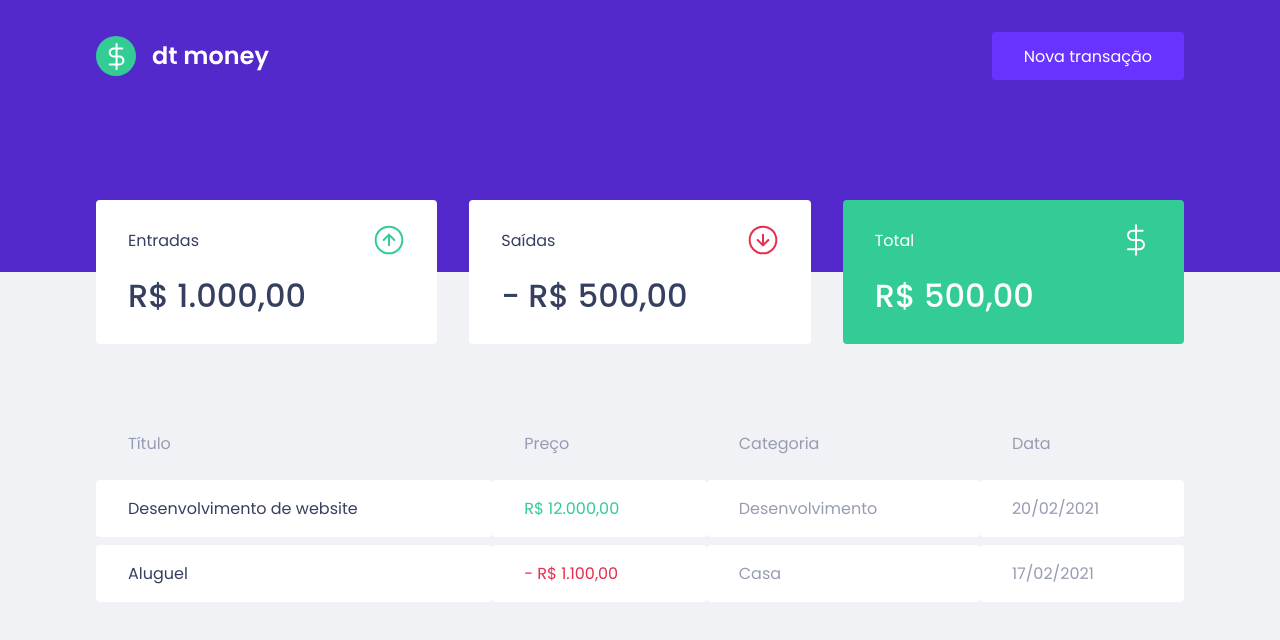
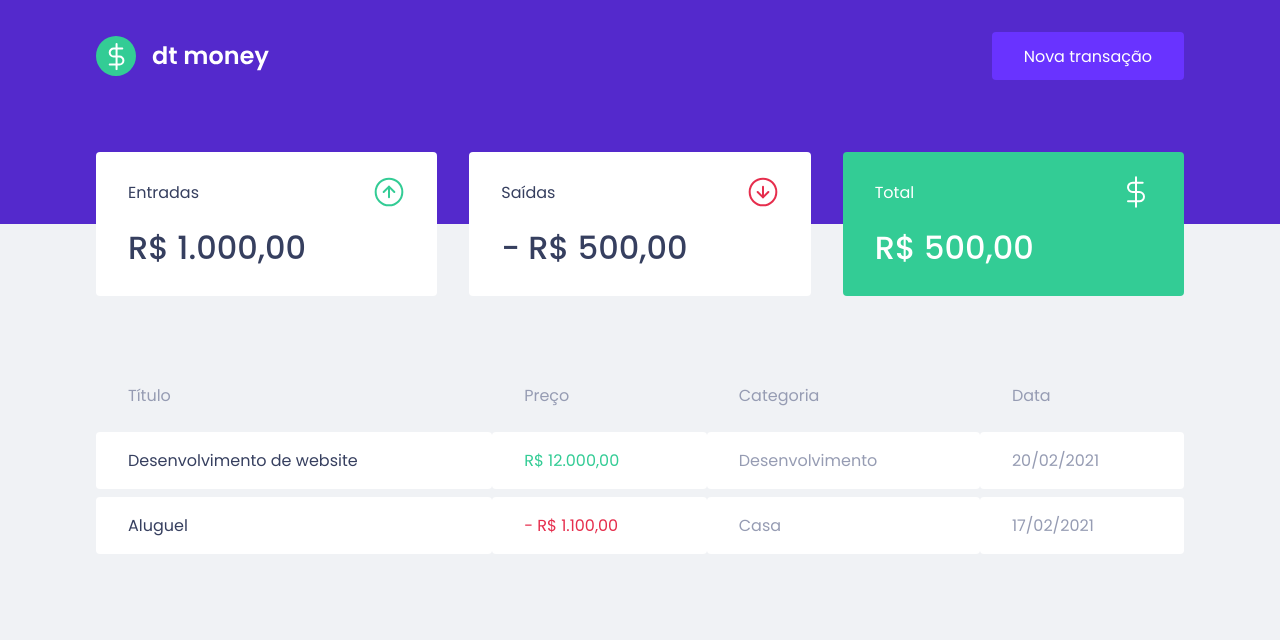
Before and after one commit to romerotg/dtmoney, a React (Create React App) app: page / in a window 1280 px wide. Shown: the top 640 px of the page. Built offline with nearby package versions, Linux system fonts and the light colour scheme.

Commit message:
reducing header height

```diff
--- a/src/components/Header/styles.ts
+++ b/src/components/Header/styles.ts
@@ -8,7 +8,7 @@ export const Content = styled.div`
   max-width: 1120px;
   margin: 0 auto;
 
-  padding: 2rem 1rem 12rem;
+  padding: 2rem 1rem 9rem;
   display: flex;
   align-items: center;
   justify-content: space-between;
```
